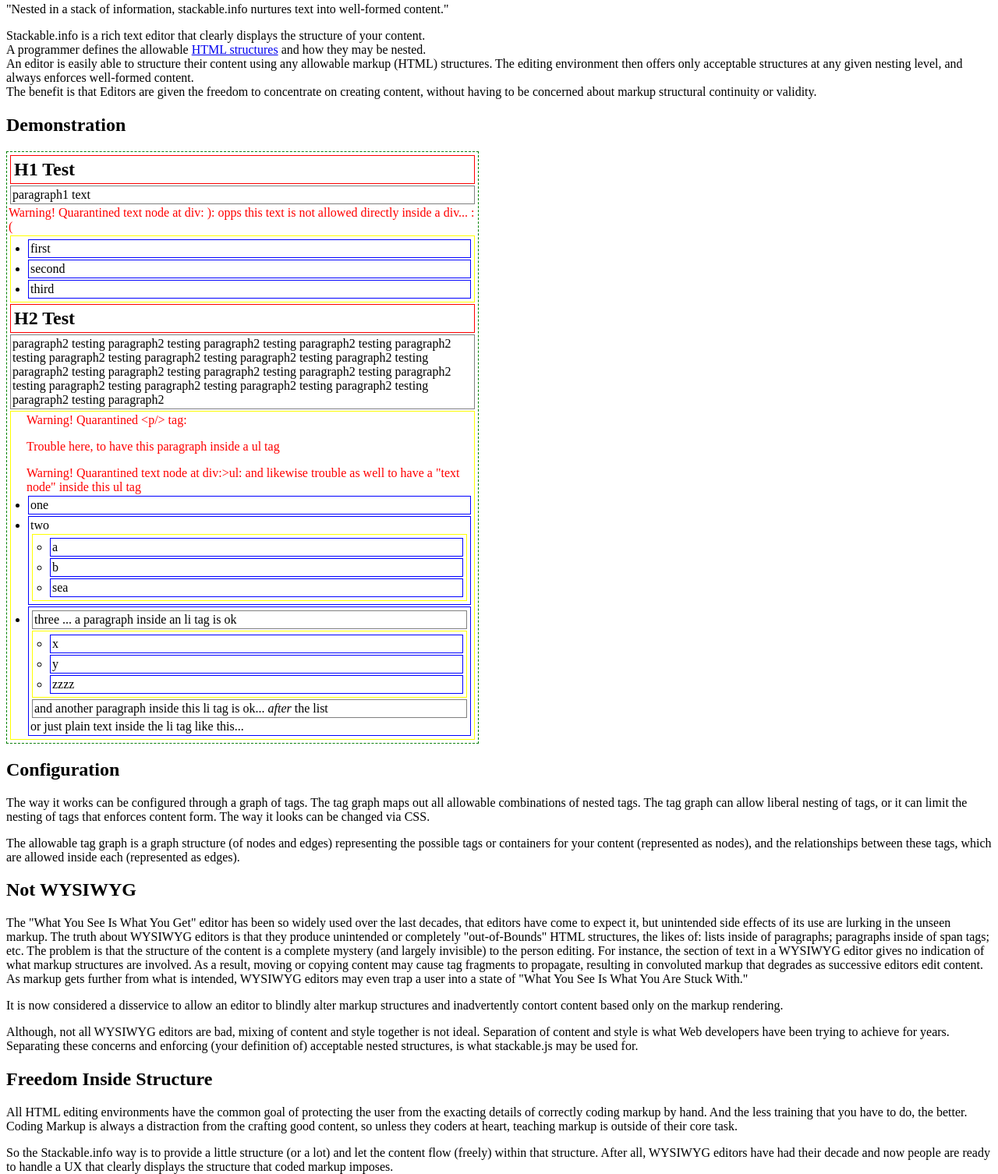
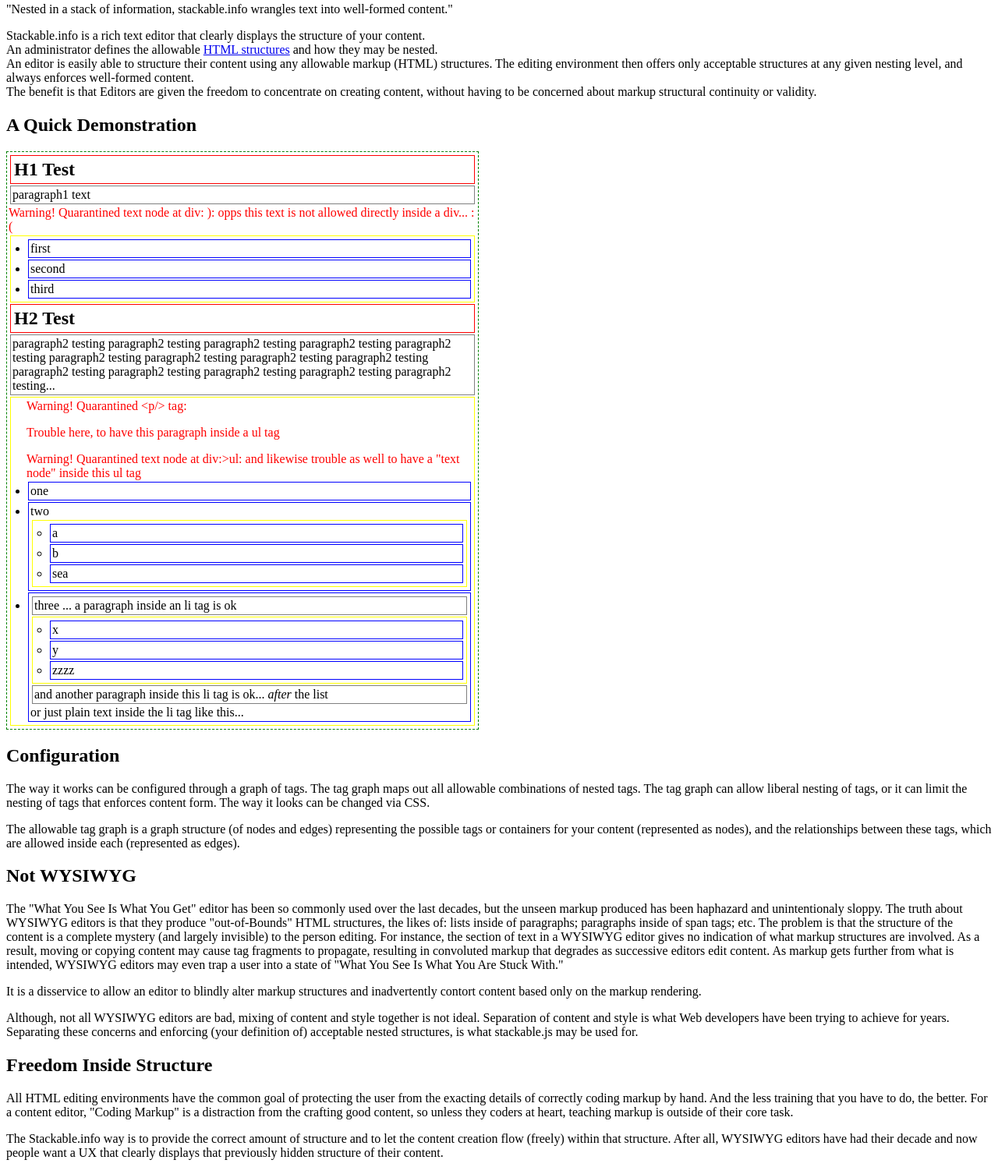
Before and after one commit to nmorse/stackable.info, a plain HTML site: page index.html in a window 1280 px wide. Shown: the part 77-1583 px from the top of the page at 78% size. Drawn offline with nearby package versions, Linux system fonts and the light colour scheme.

Commit message:
editorial

```diff
--- a/index.html
+++ b/index.html
@@ -16,29 +16,43 @@
 
 <body style="height:500px;">
 <h1 class="url-jingle">Stackable.info</h1>
-<p class="tag-line">"Nested in a stack of information, stackable.info nurtures text into well-formed content."</p>
-<p>Stackable.info is a rich text editor that clearly displays the structure of your content.<br/>
-A programmer defines the allowable <a href="#structured_content" >HTML structures</a> and how they may be nested.<br/>
-An editor is easily able to structure their content using any allowable markup (HTML) structures. The editing environment then offers only acceptable structures at any given nesting level, and always enforces well-formed content.<br/>
-The benefit is that Editors are given the freedom to concentrate on creating content, without having to be concerned about markup structural continuity or validity.<br/>
+<p class="tag-line">"Nested in a stack of information, stackable.info
+wrangles text into well-formed content."</p>
+<p>Stackable.info is a rich text editor that clearly displays the
+structure of your content.<br/>
+An administrator defines the allowable
+<a href="#structured_content" >HTML structures</a> and how they may be
+nested.<br/>
+An editor is easily able to structure their content using any allowable
+markup (HTML) structures. The editing environment then offers only
+acceptable structures at any given nesting level, and always enforces
+well-formed content.<br/>
+The benefit is that Editors are given the freedom to concentrate on
+creating content, without having to be concerned about markup
+structural continuity or validity.<br/>
 </p>
 
-<h2>Demonstration</h2>
+<h2>A Quick Demonstration</h2>
 <div id="demo1">
 <h2>H1 Test</h2>
 <p>paragraph1 text</p>
 ): opps this text is not allowed directly inside a div... :(
 <ul><li>first</li><li>second</li><li>third</li></ul>
 <h2>H2 Test</h2>
-<p>paragraph2 testing paragraph2 testing paragraph2 testing paragraph2 testing paragraph2 testing paragraph2 testing paragraph2 testing paragraph2 testing paragraph2 testing paragraph2 testing paragraph2 testing paragraph2 testing paragraph2 testing paragraph2 testing paragraph2 testing paragraph2 testing paragraph2 testing paragraph2 testing paragraph2 testing paragraph2</p>
-<ul><p>Trouble here, to have this paragraph inside a ul tag</p> and likewise trouble as well to have a "text node" inside this ul tag
+<p>paragraph2 testing paragraph2 testing paragraph2 testing paragraph2
+testing paragraph2 testing paragraph2 testing paragraph2 testing
+paragraph2 testing paragraph2 testing paragraph2 testing paragraph2
+testing paragraph2 testing paragraph2 testing paragraph2 testing... </p>
+<ul><p>Trouble here, to have this paragraph inside a ul tag</p>
+and likewise trouble as well to have a "text node" inside this ul tag
     <li>one</li>
     <li>two
         <ul><li>a</li><li>b</li><li>sea</li></ul>
     </li>
     <li><p>three ... a paragraph inside an li tag is ok</p>
         <ul><li>x</li><li>y</li><li>zzzz</li></ul>
-        <p>and another paragraph inside this li tag is ok... <em>after</em> the list</p>
+        <p>and another paragraph inside this li tag is ok...
+        <em>after</em> the list</p>
         or just plain text inside the li tag like this...
     </li></ul>
 </div>
@@ -47,41 +61,63 @@ The benefit is that Editors are given the freedom to concentrate on creating con
 
 <!-- end of demo content -->
 <h2 class="topic configuration">Configuration</h1>
-<p class="topic">The way it works can be configured through a graph of tags. The tag graph maps out all allowable combinations of nested tags. The tag graph can allow liberal nesting of tags, or it can limit the nesting of tags that enforces content form.
+<p class="topic">The way it works can be configured through a graph of
+tags. The tag graph maps out all allowable combinations of nested tags.
+The tag graph can allow liberal nesting of tags, or it can limit the
+nesting of tags that enforces content form.
 The way it looks can be changed via CSS.
 </p>
-<p class="topic">The allowable tag graph is a graph structure (of nodes and edges) representing the possible
-tags or containers for your content (represented as nodes), and the relationships between these tags, which are allowed inside each (represented as edges).
-
+<p class="topic">The allowable tag graph is a graph structure (of nodes
+and edges) representing the possible tags or containers for your
+content (represented as nodes), and the relationships between these
+tags, which are allowed inside each (represented as edges).
 </p>
 
-
 <h2 class="topic not_wymsiwyg">Not WYSIWYG</h1>
-<p class="topic">The "What You See Is What You Get" editor has been so widely used over the last decades,
-that editors have come to expect it, but unintended side effects of its use are lurking in the unseen markup.
-The truth about WYSIWYG editors is that they produce unintended or completely "out-of-Bounds" HTML structures, the likes of: lists inside of paragraphs; paragraphs inside of span tags; etc.
+<p class="topic">The "What You See Is What You Get" editor has been so
+commonly used over the last decades, but the unseen markup produced has
+been haphazard and unintentionaly sloppy.
+The truth about WYSIWYG editors is that they produce "out-of-Bounds"
+HTML structures, the likes of: lists inside of paragraphs; paragraphs
+inside of span tags; etc.
 
  The problem is that the structure of the content is a
-complete mystery (and largely invisible) to the person editing. For instance, the section of text in a WYSIWYG editor gives no indication of what markup structures are involved.
-As a result, moving or copying content may cause tag fragments to propagate, resulting in convoluted markup that degrades as successive editors edit content.
+complete mystery (and largely invisible) to the person editing. For
+instance, the section of text in a WYSIWYG editor gives no indication
+of what markup structures are involved.
+As a result, moving or copying content may cause tag fragments to
+propagate, resulting in convoluted markup that degrades as successive
+editors edit content.
 As markup gets further from what is intended, WYSIWYG editors
-may even trap a user into a state of "What You See Is What You Are Stuck With."
+may even trap a user into a state of
+"What You See Is What You Are Stuck With."
 </p>
 <p>
-It is now considered a disservice to allow an editor to blindly alter markup structures and inadvertently contort content based only on the markup rendering.
+It is a disservice to allow an editor to blindly alter markup structures
+ and inadvertently contort content based only on the markup rendering.
 </p>
 <p>
-Although, not all WYSIWYG editors are bad, mixing of content and style together is not ideal. Separation of content and style is what Web developers have been trying to achieve for years. Separating these concerns and enforcing (your definition of) acceptable nested structures, is what stackable.js may be used for.
+Although, not all WYSIWYG editors are bad, mixing of content and style
+together is not ideal. Separation of content and style is what Web
+developers have been trying to achieve for years. Separating these
+concerns and enforcing (your definition of) acceptable nested
+structures, is what stackable.js may be used for.
 </p>
 
 <h2 class="topic FIS">Freedom Inside Structure</h1>
-<p class="topic"> All HTML editing environments have the
-common goal of protecting the user from the exacting details of correctly coding markup by hand.
-And the less training that you have to do, the better. Coding Markup is always a distraction from the crafting good content, so unless
-they coders at heart, teaching markup is outside of their core task.
+<p class="topic"> All HTML editing environments have the common goal of
+protecting the user from the exacting details of correctly coding
+markup by hand.
+And the less training that you have to do, the better. For a content
+editor, "Coding Markup" is a distraction from the crafting good
+content, so unless they coders at heart, teaching markup is outside of
+their core task.
 </p>
-<p>So the Stackable.info way is to provide a little structure (or a lot) and let the content flow (freely) within that structure.
-After all, WYSIWYG editors have had their decade and now people are ready to handle a UX that clearly displays the structure that coded markup imposes.
+<p>The Stackable.info way is to provide the correct amount of structure
+and to let the content creation flow (freely) within that structure.
+After all, WYSIWYG editors have had their decade and now people want a
+UX that clearly displays that previously hidden structure of their
+content.
 </p>
 
 </body>
```
